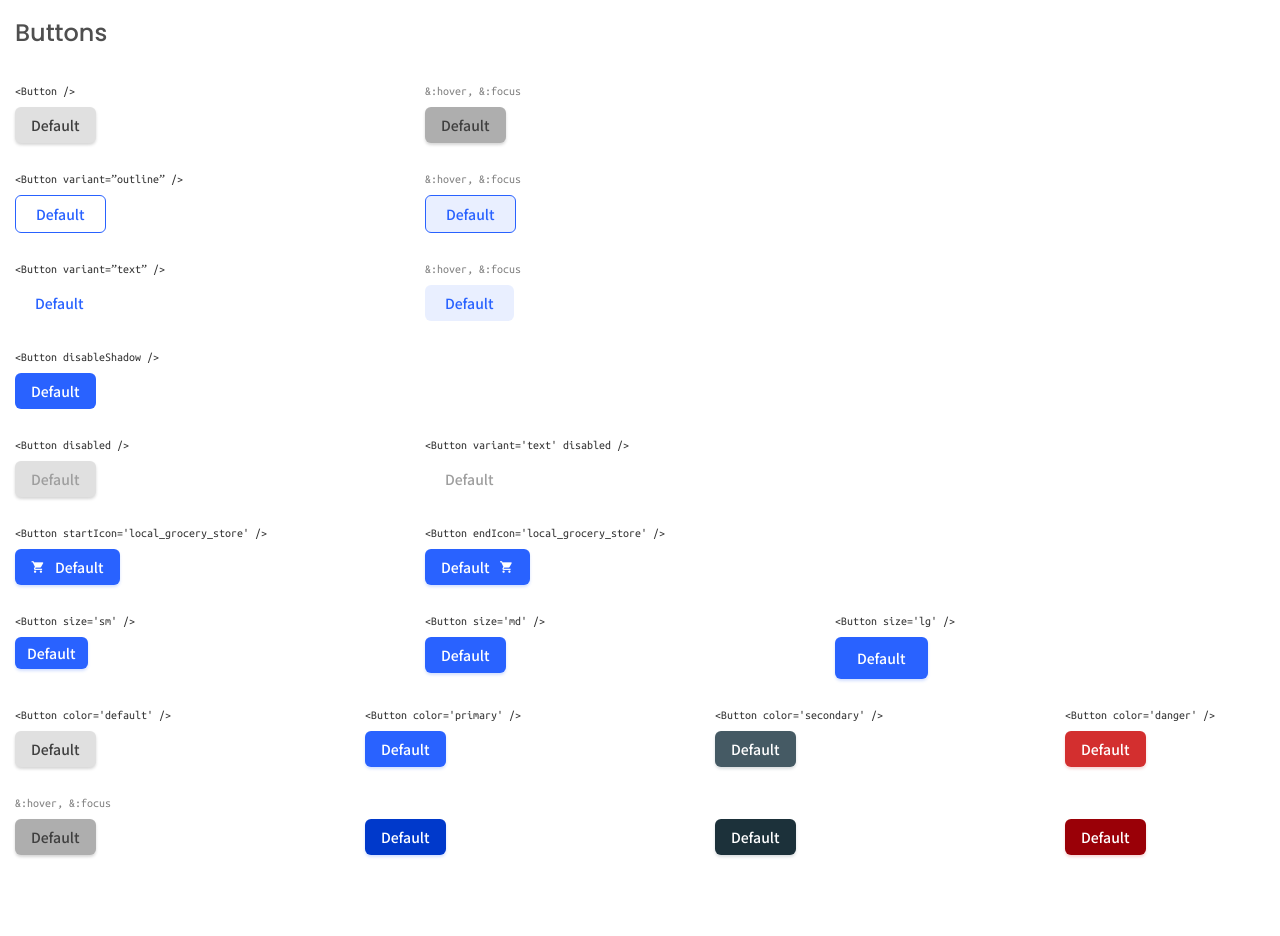
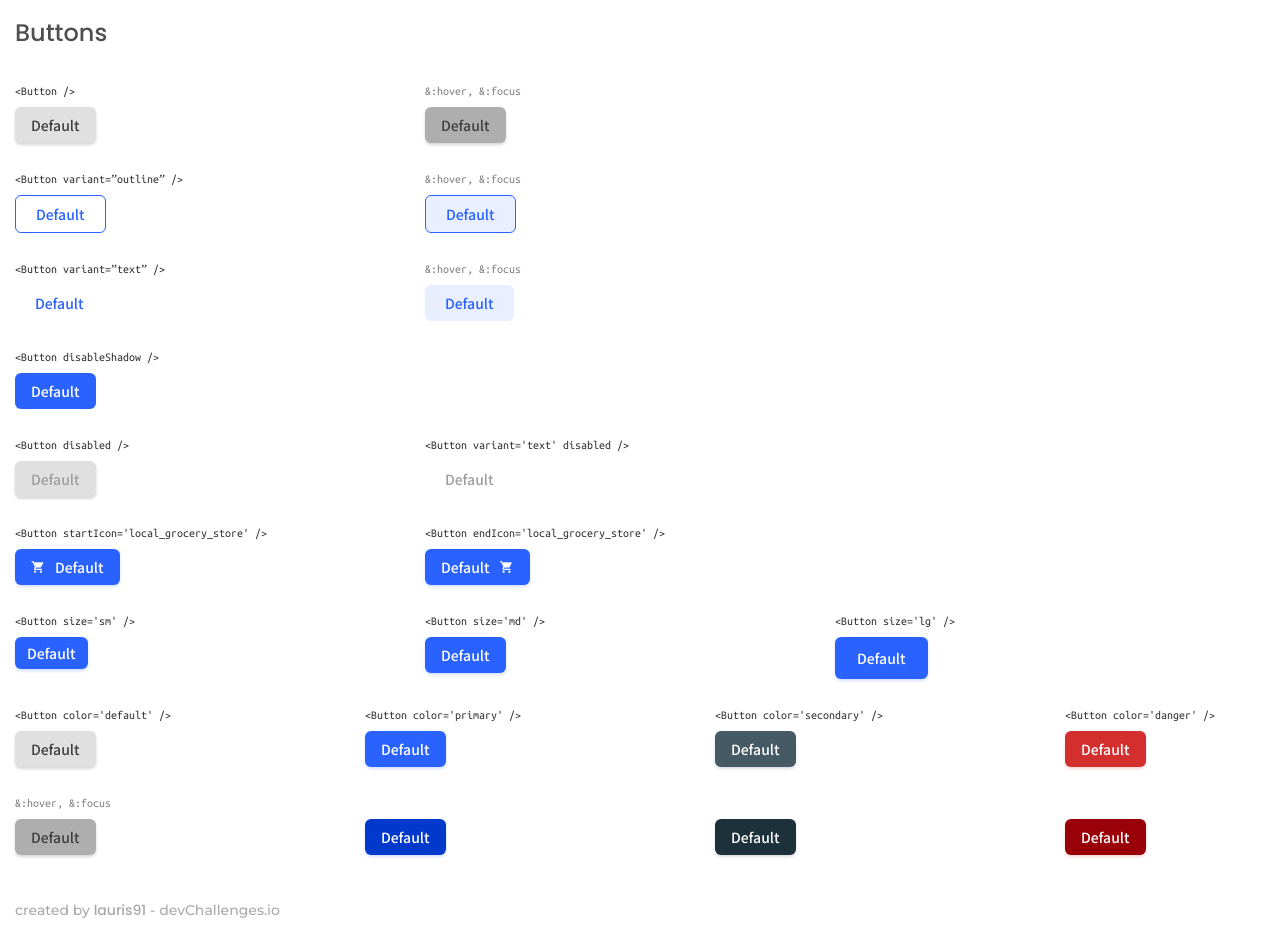
Before and after one commit to lauris91/button-component-master, a React (Create React App) app: page / in a window 1280 px wide. Before the commit the page ends 885 px from the top, so only its background shows below. Built offline with nearby package versions, Linux system fonts and the light colour scheme.

Commit message:
Add footer section

```diff
--- a/src/App.js
+++ b/src/App.js
@@ -144,6 +144,9 @@
           </Button>
         </div>
       </div>
+      <footer>
+        created by <strong>lauris91</strong> - devChallenges.io
+      </footer>
     </div>
   )
 }
--- a/src/styles.scss
+++ b/src/styles.scss
@@ -1,5 +1,4 @@
-@import url('https://fonts.googleapis.com/css2?family=Poppins:wght@500&display=swap');
-@import url('https://fonts.googleapis.com/css2?family=Ubuntu+Mono&display=swap');
+@import url('https://fonts.googleapis.com/css2?family=Montserrat:wght@500;700&family=Poppins:wght@500&family=Ubuntu+Mono&display=swap');
 
 * {
   font-family: 'Poppins', sans-serif;
@@ -44,3 +43,11 @@
     }
   }
 }
+
+footer {
+  font-family: 'Montserrat';
+  font-weight: 500;
+  color: #a9a9a9;
+  font-size: 14px;
+  margin-top: 30px;
+}
```
